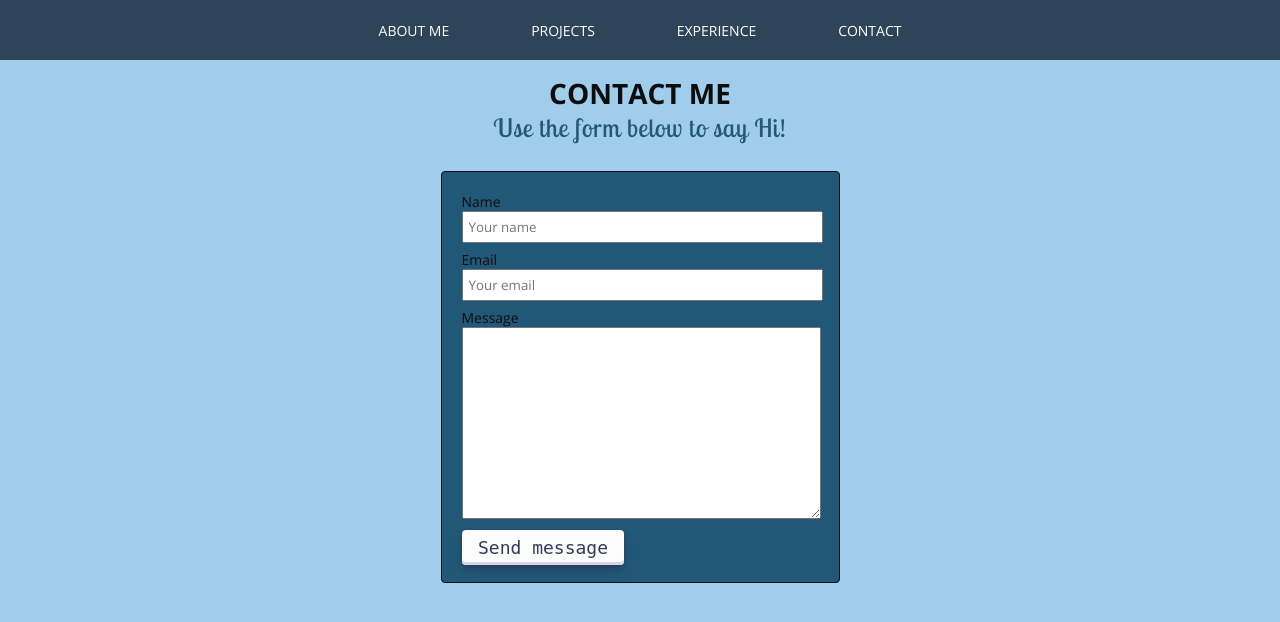
After one commit to christianAlbrand/FSDI-117-PORTFOLIO-DJANGO, a Django app: page /contact/ in a window 1280 px wide. The commit adds this page. Shown: the top 622 px of the page. Run offline with Django 5.2, Linux system fonts and the light colour scheme.

Commit message:
created contact page

```diff
--- /dev/null
+++ b/pages/forms.py
@@ -0,0 +1,13 @@
+from django import forms
+
+
+class ContactForm(forms.Form):
+    name = forms.CharField(max_length=200, widget=forms.TextInput(attrs={'placeholder': 'Your name'}))
+    email = forms.CharField(
+        max_length=200,
+        widget=forms.TextInput(attrs={
+            'placeholder': 'Your email',
+            'type': 'your email',
+        })
+    )
+    message = forms.CharField(widget=forms.Textarea())
--- a/pages/urls.py
+++ b/pages/urls.py
@@ -3,4 +3,5 @@ from . import views
 
 urlpatterns = [
     path("", views.about_view, name="about"),
+    path("contact/", views.contact_view, name="contact")
 ]
--- a/pages/views.py
+++ b/pages/views.py
@@ -1,8 +1,36 @@
 from django.shortcuts import render
-
+from .forms import  ContactForm
+from django.core.mail import send_mail
+from django.template.loader import render_to_string
 # Create your views here.
 def my_first_view(request):
     return render(request, "base.html")
 
 def about_view(request):
     return render(request, "pages/about_me.html")
+
+def contact_view(request):
+    if request.method == "POST":
+        form = ContactForm(request.POST)
+        if form.is_valid():
+            print("Valid form")
+
+            # name = form.cleaned_data['name']
+            email = form.cleaned_data['email']
+            message = form.cleaned_data['message']
+
+            message_body = render_to_string("pages/email.html", request.POST)
+
+            # send the email
+            send_mail(
+                "Portfolio email",
+                message,
+                email,
+                ['christianalbrand@gmail.com'],
+                html_message=message_body,
+            )
+        else:
+            print("Invalid form")
+    else:
+        form = ContactForm()
+    return render(request, 'pages/contact.html', {'form': form})
--- a/static/css/section.css
+++ b/static/css/section.css
@@ -37,3 +37,78 @@
 }
 
 /* Projects section */
+
+.contact-section{
+    padding-top: 1rem;
+}
+
+.contact-section form{
+    padding-top: 1.5rem;
+    background-color: var(--primary-color);
+    border: 1px solid var(--neutral-color);
+    border-radius: 4px;
+    padding: 20px 30px 10px 20px;
+    margin-top: 2rem;
+}
+
+.contact-section .field{
+    margin-bottom: 0.5rem;
+    width: 100%;
+}
+
+.contact-section .field label{
+    display: block;
+    color: var(--neutral-color);
+}
+
+.contact-section .field input,
+.contact-section .field textarea{
+    width: 100%;
+    padding: 5px;
+}
+
+/* CSS */
+.button-30 {
+    align-items: center;
+    appearance: none;
+    background-color: #FCFCFD;
+    border-radius: 4px;
+    border-width: 0;
+    box-shadow: rgba(45, 35, 66, 0.4) 0 2px 4px, rgba(45, 35, 66, 0.3) 0 7px 13px -3px, #D6D6E7 0 -3px 0 inset;
+    box-sizing: border-box;
+    color: #36395A;
+    cursor: pointer;
+    display: inline-flex;
+    font-family: "JetBrains Mono", monospace;
+    height: 35px;
+    justify-content: center;
+    line-height: 1;
+    list-style: none;
+    overflow: hidden;
+    padding-left: 16px;
+    padding-right: 16px;
+    position: relative;
+    text-align: left;
+    text-decoration: none;
+    transition: box-shadow .15s, transform .15s;
+    user-select: none;
+    -webkit-user-select: none;
+    touch-action: manipulation;
+    white-space: nowrap;
+    will-change: box-shadow, transform;
+    font-size: 18px;
+}
+
+.button-30:focus {
+    box-shadow: #D6D6E7 0 0 0 1.5px inset, rgba(45, 35, 66, 0.4) 0 2px 4px, rgba(45, 35, 66, 0.3) 0 7px 13px -3px, #D6D6E7 0 -3px 0 inset;
+}
+
+.button-30:hover {
+    box-shadow: rgba(45, 35, 66, 0.4) 0 4px 8px, rgba(45, 35, 66, 0.3) 0 7px 13px -3px, #D6D6E7 0 -3px 0 inset;
+    transform: translateY(-2px);
+}
+
+.button-30:active {
+    box-shadow: #D6D6E7 0 3px 7px inset;
+    transform: translateY(2px);
+}
--- a/templates/base.html
+++ b/templates/base.html
@@ -32,7 +32,7 @@
                 <a href="{% url 'about' %}">About Me</a>
                 <a href="{% url 'project' %}">Projects</a>
                 <a href="#">Experience</a>
-                <a href="#">Contact</a>
+                <a href="{% url 'contact' %}">Contact</a>
             </div>
         </nav>
     </header>
--- /dev/null
+++ b/templates/pages/contact.html
@@ -0,0 +1,31 @@
+{% extends 'base.html' %}
+
+{% load static %}
+
+{% block content %}
+<section class="contact-section center-column">
+    <h1>Contact me</h1>
+    <h2>Use the form below to say Hi!</h2>
+
+    <form method="post" class="center-column">
+        {% csrf_token %}
+        <div class="field">
+            <label for="">Name</label>
+            {{ form.name }}
+        </div>
+        <div class="field">
+            <label for="">Email</label>
+            {{ form.email }}
+        </div>
+        <div class="field">
+            <label for="">Message</label>
+            {{ form.message}}
+        </div>
+
+        <div class="field">
+            <button class="button-30">Send message </button>
+        </div>
+
+    </form>
+</section>
+{% endblock %}
```
Also changed, not shown: config/settings.py (+23 -0 lines), templates/pages/email.html (added, +21 -0 lines), 1 other file.
